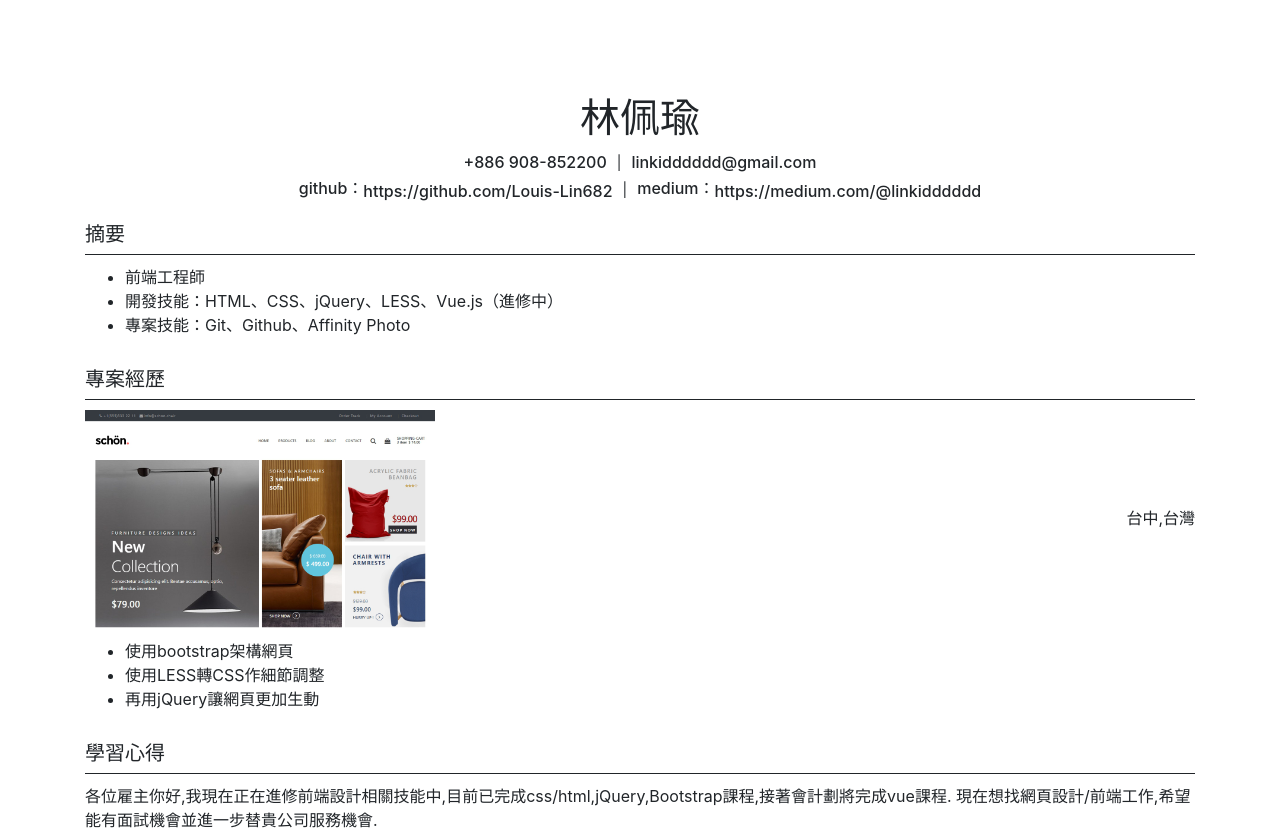
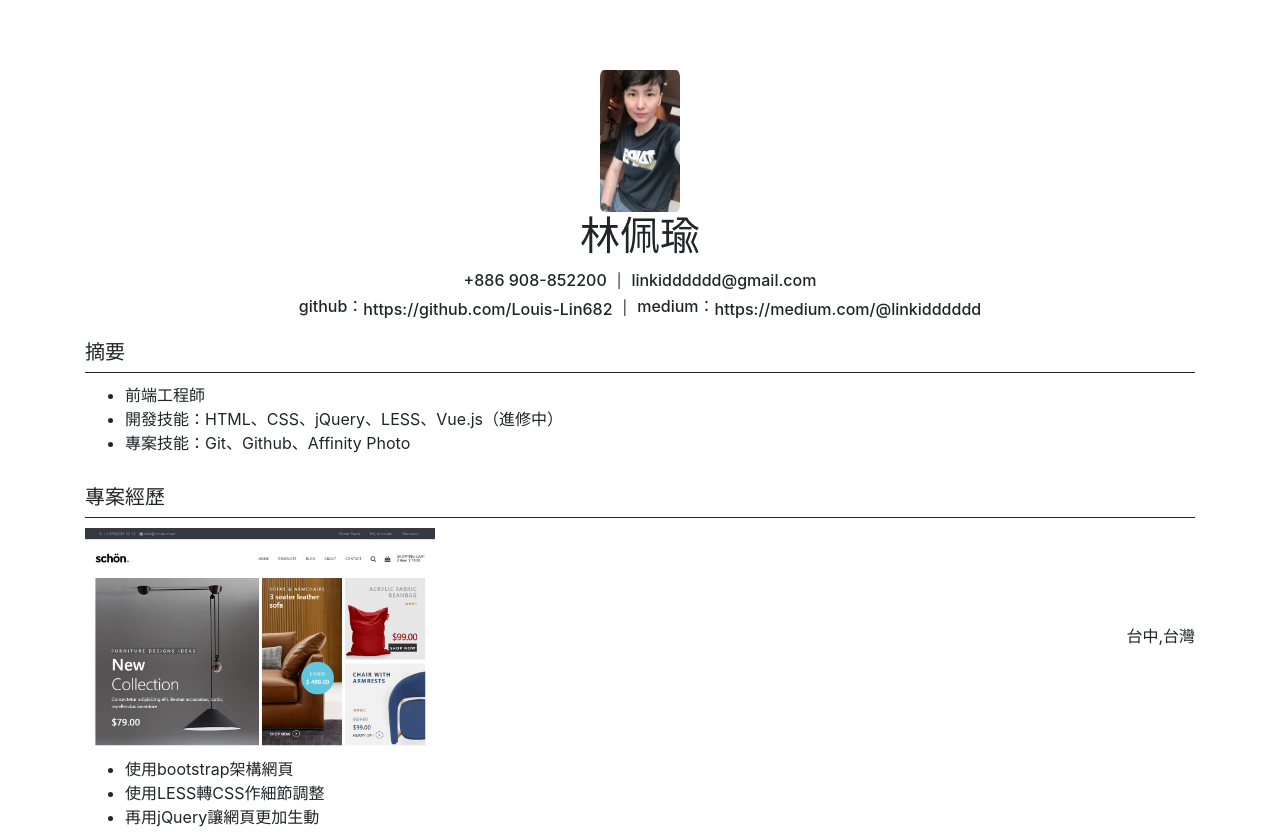
Before and after one commit to Louis-Lin682/resume, a plain HTML site: page index.html in a window 1280 px wide. Shown: the top 835 px of the page. Drawn offline with Linux system fonts and the light colour scheme.

Commit message:
新增個人照

```diff
--- a/css/main.css
+++ b/css/main.css
@@ -1,5 +1,10 @@
 body {
     margin: 70px;
+}
+
+.picture img {
+    width: 80px;
+    border-radius: 5%;
 }
 
 .contact li+li::before {
--- a/index.html
+++ b/index.html
@@ -15,7 +15,7 @@
         <div class="resume text-center">
             <div class="container">
                 <div class="picture">
-                    <img src="" alt="">
+                    <img src="img/IMG_3799.png" alt="">
                 </div>
                 <h1 class="name">林佩瑜</h1>
                 <div class="contact">
```
Also changed, not shown: img/IMG_3799.png (added).
